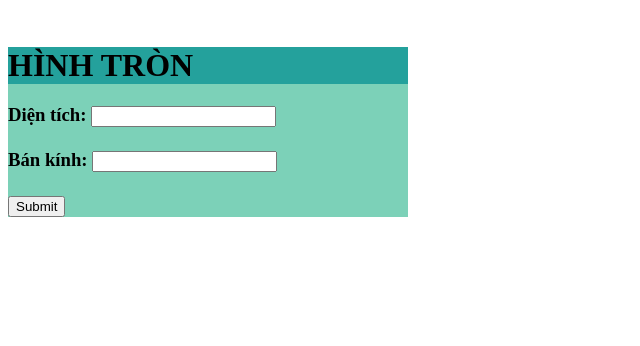
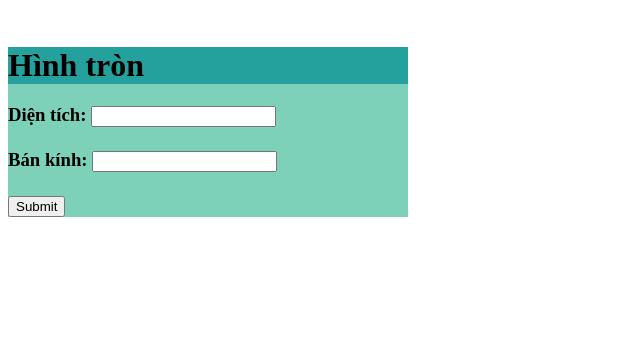
Before and after one commit to nguyenthanhchuong184/NguyenThanhChuong_InternPHP, a PHP site: page /Bai8.php in a window 1280 px wide. Shown: the top 346 px of the page, without its empty margins (0-640 px from the left). Run offline with PHP 8.4, Linux system fonts and the light colour scheme; data that the repository does not hold is empty.

Commit message:
Add file Bai8.php

```diff
--- a/InternPHP/Exercise/Bai8.php
+++ b/InternPHP/Exercise/Bai8.php
@@ -15,7 +15,7 @@
     }
     ?>
     <form action="" method="POST" style="width: 400px; height: 300px;">
-        <h1 style="background-color: #24A19C;margin-bottom: -19px;">HÌNH TRÒN</h1>
+        <h1 style="background-color: #24A19C;margin-bottom: -19px;">Hình tròn</h1>
         <h3 style="background-color: #7CD1B8;padding-top: 20px;">
             <label>
                 Diện tích:
```
